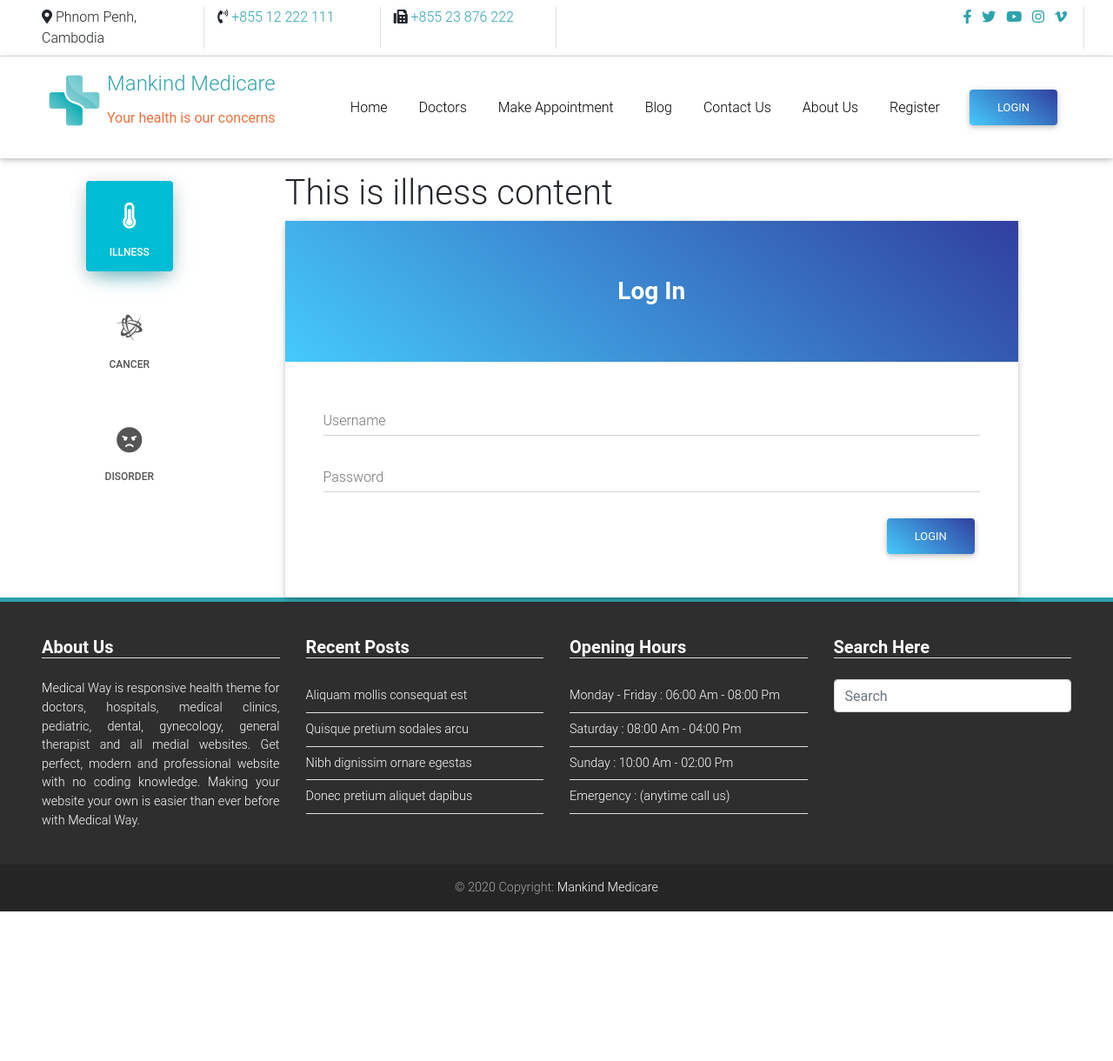
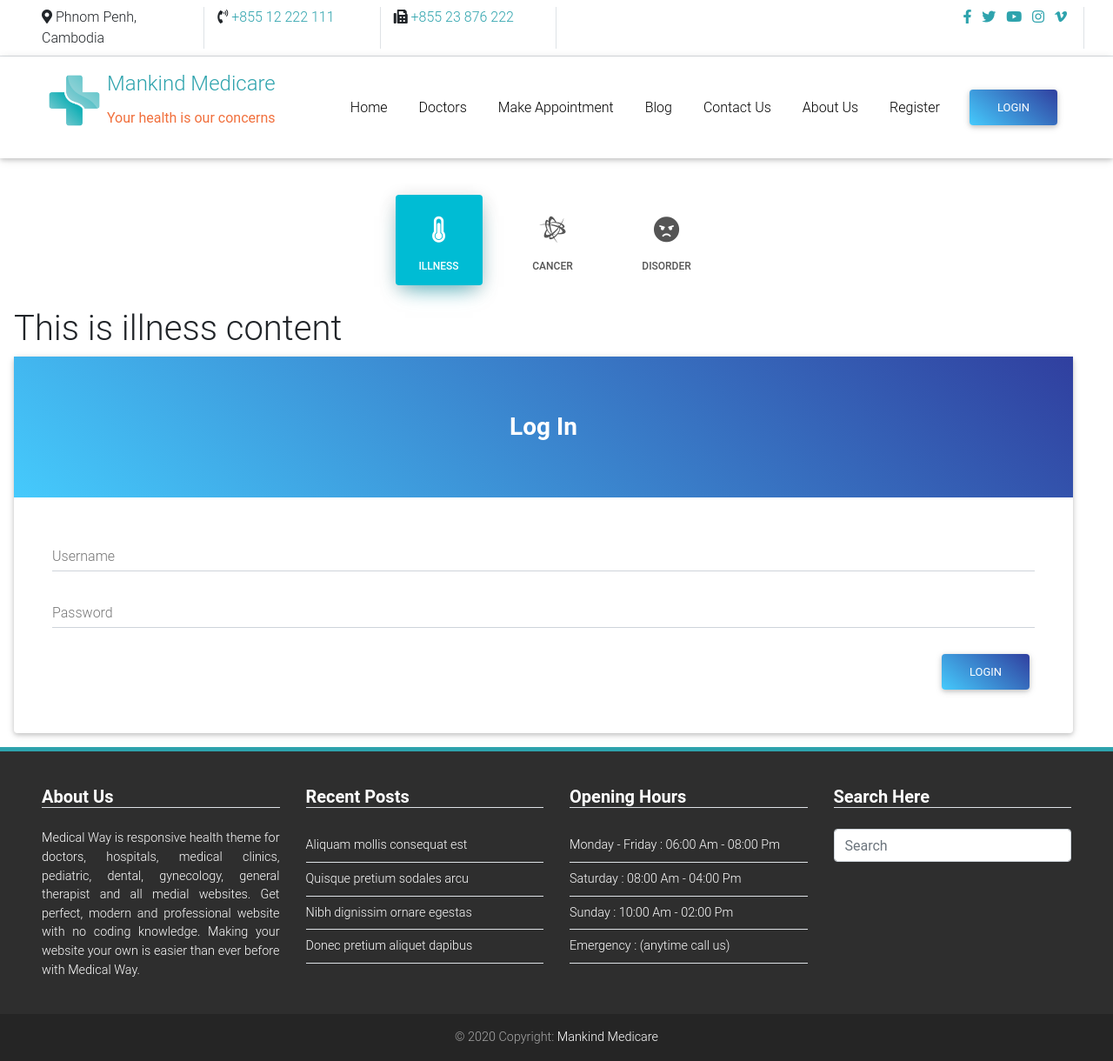
Before and after one commit to SeakmengChheang/mankind_php, a PHP site: page /blog.php in a window 1280 px wide. Shown: the whole page at 87% size. Before the commit the page ends 1048 px from the top, so only its background shows below. Run offline with PHP 8.4, Linux system fonts and the light colour scheme; some libraries are stand-ins or nearby versions; some web fonts are replaced.

Commit message:
change blog section to row

```diff
--- a/blog.php
+++ b/blog.php
@@ -9,44 +9,44 @@
 <body>
 <?php include('template/navbar.html') ?>
 
-    <div class="row pt-3">
-                <div class="col-md-3">
-                  <ul class="nav nav-pills nav-pills-info nav-pills-icons flex-column" role="tablist">
+<div class="container-fluid p-3 row">
+    <div class='col-12'>
+        <ul class="nav nav-pills nav-pills-info nav-pills-icons flex-row justify-content-center" role="tablist">
             <!--
                 color-classes: "nav-pills-primary", "nav-pills-info", "nav-pills-success", "nav-pills-warning","nav-pills-danger"
             -->
-                    <li class="nav-item">
+            <li class="nav-item col-md-1 m-3">
                 <a class="nav-link active show" href="#illness" role="tab" data-toggle="tab" aria-selected="true">
                     <i class="fa fa-thermometer-three-quarters" aria-hidden="true"></i> Illness
                 </a>
             </li>
-                    <li class="nav-item">
+            <li class="nav-item col-md-1 m-3">
                 <a class="nav-link" href="#cancer" role="tab" data-toggle="tab" aria-selected="false">
                     <i class="fab fa-battle-net"></i> Cancer
                 </a>
             </li>
-                    <li class="nav-item">
+            <li class="nav-item col-md-1 m-3">
                 <a class="nav-link" href="#disorder" role="tab" data-toggle="tab" aria-selected="false">
                     <i class="fas fa-angry"></i> Disorder
                 </a>
             </li>
         </ul>
     </div>
-                <div class="col-md-8">
+    <div class='col-12'>
         <div class="tab-content">
             <div class="tab-pane active show" id="illness">
-                      <?php include __DIR__.'/php/blog/illness.php'; ?>
+                <?php include __DIR__ . '/php/blog/illness.php'; ?>
             </div>
             <div class="tab-pane" id="cancer">
-                      <?php include __DIR__.'/php/blog/cancer.php'; ?>
+                <?php include __DIR__ . '/php/blog/cancer.php'; ?>
             </div>
             <div class="tab-pane" id="disorder">
-                      <?php include __DIR__.'/php/blog/disorder.php'; ?>
+                <?php include __DIR__ . '/php/blog/disorder.php'; ?>
             </div>
         </div>
     </div>
 </div>
 
-    <?php include ('template/footer.html') ?>
+<?php include('template/footer.html') ?>
 </body>
 </html>
```
Lines whose indentation alone changed are shown as unchanged.
